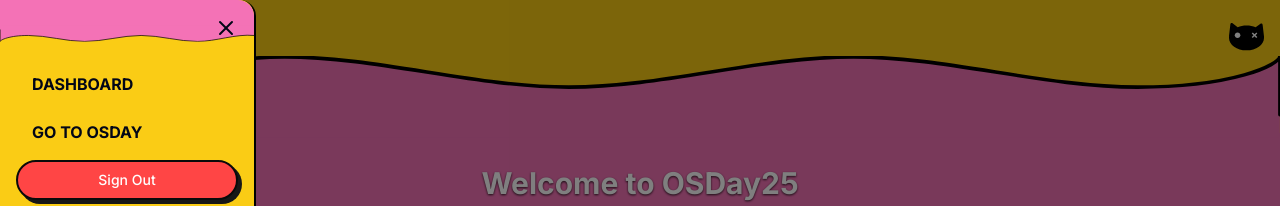
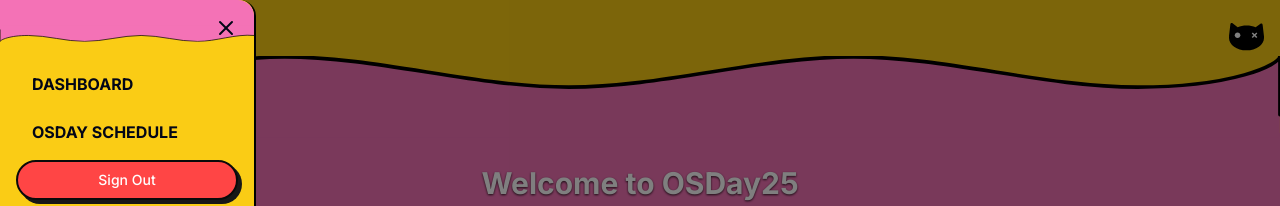
Before and after one commit to Schroedinger-Hat/tanglecat, a Next.js app in the folder app/: page / in a window 1280 px wide. Both pictures are taken after a click on the button "Open menu". Shown: the top 206 px of the page. Built offline with nearby package versions, Linux system fonts and the light colour scheme; no server answers.

Commit message:
fix(ui): changing link in sidebar

```diff
--- a/app/src/components/SignUpForm.tsx
+++ b/app/src/components/SignUpForm.tsx
@@ -119,7 +119,7 @@ export function SignUpForm() {
         />
         <label htmlFor="terms" className="text-sm">
           I accept the{' '}
-          <a href="https://schroedinger-hat.org/page/privacy" target="_blank" className="text-blue-600 hover:underline">
+          <a href="https://osday.dev/page/privacy" target="_blank" className="text-blue-600 hover:underline">
             terms and conditions
           </a>
         </label>
--- a/app/src/components/ui/sidebar.tsx
+++ b/app/src/components/ui/sidebar.tsx
@@ -68,11 +68,11 @@ const Sidebar = ({ isOpen, onClose }: SidebarProps) => {
               Dashboard
             </Link>
             <Link
-              href="https://osday.dev"
+              href="https://osday.dev/schedule"
               className="block px-4 py-2  text-slate-950 font-bold uppercase hover:bg-gray-100 rounded-lg"
               onClick={onClose}
             >
-              Go to OSDay
+              OSDay Schedule
             </Link>
             <Button
               size="sm"
```
